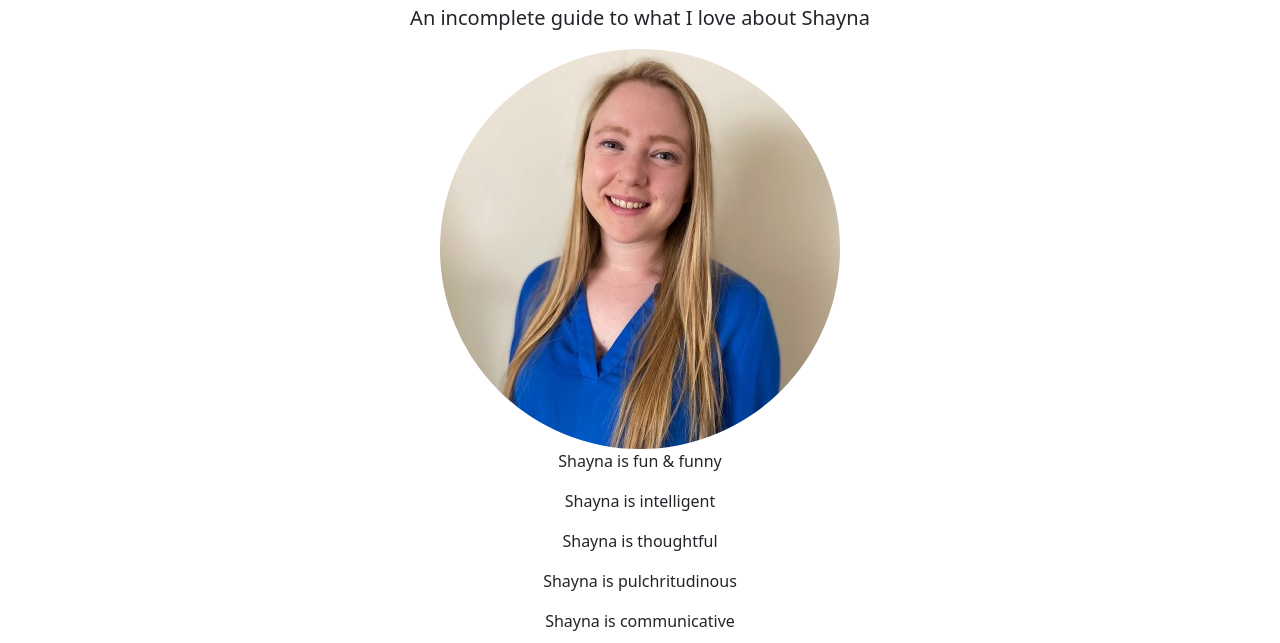
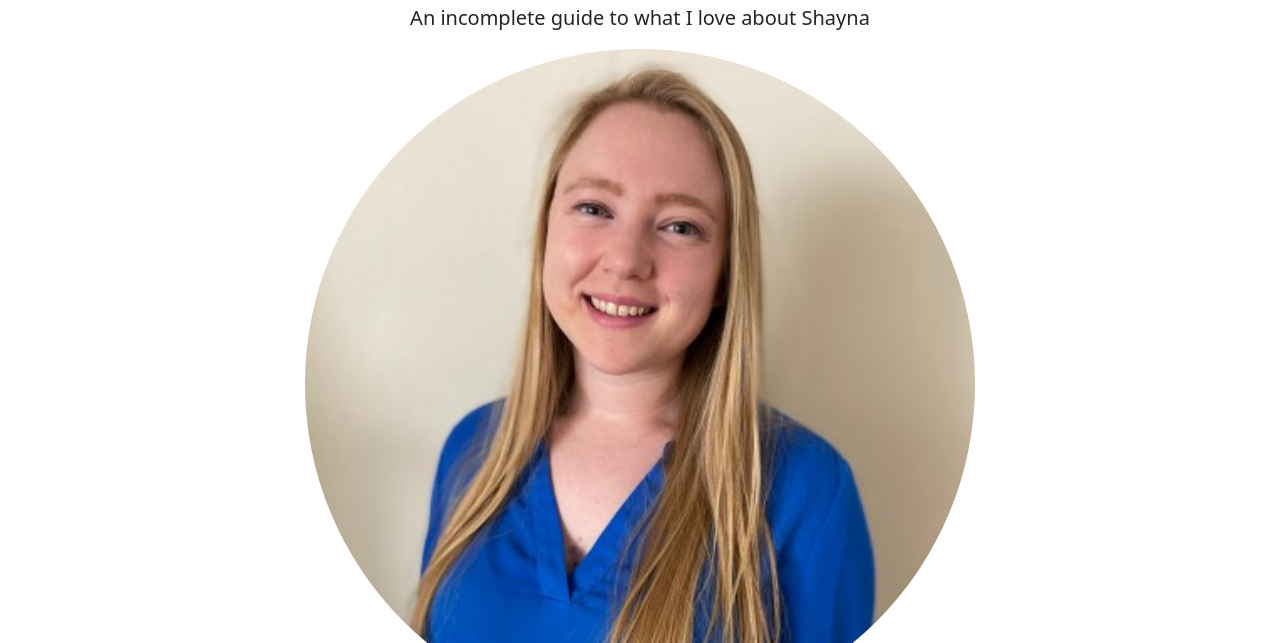
Before and after one commit to shaynadeckman/shaynadeckman.github.io, a plain HTML site: page index.html in a window 1280 px wide. Shown: the part 157-800 px from the top of the page. Drawn offline with nearby package versions, Linux system fonts and the light colour scheme.

Commit message:
Update index.html

```diff
--- a/index.html
+++ b/index.html
@@ -38,8 +38,8 @@
             <div class="text-center mt-5">
                 <h1>Why Shayna Deckman is Great</h1>
                 <p class="lead">An incomplete guide to what I love about Shayna</p>
-                <img style="border-radius:50%;" src="shayna profile.jpeg" alt="Shayna">
-
+                <img style="border-radius:50%;width:60%;height: auto;" src="shayna profile.jpeg" alt="Shayna">
+                <p></p>
                 <p>Shayna is fun & funny</p>
                 <p>Shayna is intelligent</p>
                 <p>Shayna is thoughtful</p>
```
